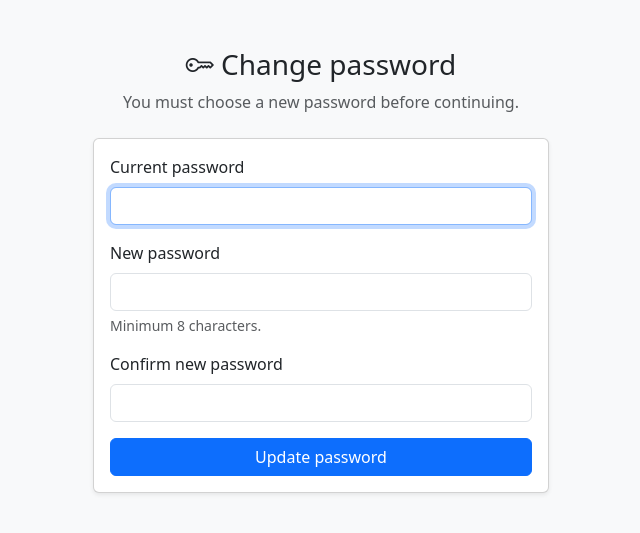
After one commit to pawel-cygal/webex-repo-man, a Flask app: page /auth/change-password in a window 1280 px wide. The commit adds this page. Shown: the top 533 px of the page, without its empty margins (319-959 px from the left). Run offline with Flask 3, Linux system fonts and the light colour scheme; the visitor is signed in with stand-in values (Sample User, id 1).

Commit message:
feat: Add user authentication with Flask-Login
Introduces the User and AppSetting models plus the auth blueprint
(/auth/login, /auth/logout, /auth/change-password). All existing routes
now require a logged-in user. On first container start the app
bootstraps a super admin from ADMIN_EMAIL with a 'changeme' password
(forced to be replaced on first sign-in).

Existing webex_channel and scheduled_job rows receive a nullable
owner_id column — current data stays in place and will display as
'Legacy' until assigned.

```diff
--- a/app/__init__.py
+++ b/app/__init__.py
@@ -1,40 +1,94 @@
 # app/__init__.py
-import os
 import logging
+import secrets
 
 from flask import Flask
 from flask_sqlalchemy import SQLAlchemy
 from flask_migrate import Migrate
+from flask_login import LoginManager
 from .config import Config
 
-# Initialize extensions
 db = SQLAlchemy()
 migrate = Migrate()
+login_manager = LoginManager()
+login_manager.login_view = 'auth.login'
+login_manager.login_message_category = 'warning'
+
+
+@login_manager.user_loader
+def load_user(user_id):
+    from .models import User
+    return User.query.get(int(user_id))
+
 
 def create_app(config_class=Config):
-    """
-    Application factory function to create and configure the Flask app.
-    """
     app = Flask(__name__)
     app.config.from_object(config_class)
 
-    # Configure logging
     logging.basicConfig(level=logging.INFO, format='%(asctime)s - %(levelname)s - %(message)s')
 
-    # Initialize Flask extensions
     db.init_app(app)
     migrate.init_app(app, db)
+    login_manager.init_app(app)
 
-    # Register blueprints
     from .main.routes import main as main_blueprint
     app.register_blueprint(main_blueprint)
 
-    # In the future, to enable webhooks, we would uncomment the following:
-    # from app.webhook.routes import webhook as webhook_blueprint
-    # app.register_blueprint(webhook_blueprint)
+    from .auth import auth as auth_blueprint
+    app.register_blueprint(auth_blueprint)
 
-    # Start the background scheduler (APScheduler)
+    _bootstrap_super_admin(app)
+
     from .scheduler.jobs import start_scheduler
     start_scheduler(app)
 
     return app
+
+
+def _bootstrap_super_admin(app):
+    """
+    If no users exist, create the super admin from config. Logs the initial
+    password once so the operator can see it on first container start.
+    """
+    from sqlalchemy.exc import OperationalError
+    from .models import User
+
+    with app.app_context():
+        try:
+            if User.query.count() > 0:
+                return
+        except OperationalError:
+            # Tables not yet migrated (first-ever boot before `flask db upgrade`).
+            app.logger.warning("User table missing — run database migrations, then restart.")
+            return
+
+        email = (
+            app.config.get('SUPER_ADMIN_EMAIL')
+            or app.config.get('ADMIN_EMAIL')
+            or ''
+        ).strip().lower()
+        if not email:
+            app.logger.warning("SUPER_ADMIN_EMAIL / ADMIN_EMAIL not configured — skipping bootstrap.")
+            return
+
+        initial_password = (
+            app.config.get('SUPER_ADMIN_INITIAL_PASSWORD')
+            or secrets.token_urlsafe(12)
+        )
+        user = User(
+            email=email,
+            display_name='Super Admin',
+            is_admin=True,
+            is_super_admin=True,
+            is_active_flag=True,
+            must_change_password=True,
+        )
+        user.set_password(initial_password)
+        db.session.add(user)
+        db.session.commit()
+
+        app.logger.warning("=" * 70)
+        app.logger.warning(f"Super admin bootstrapped: {email}")
+        app.logger.warning(f"Initial password: {initial_password}")
+        app.logger.warning("You will be forced to change it on first login.")
+        app.logger.warning("=" * 70)
--- /dev/null
+++ b/app/auth/__init__.py
@@ -0,0 +1,6 @@
+# app/auth/__init__.py
+from flask import Blueprint
+
+auth = Blueprint('auth', __name__, url_prefix='/auth')
+
+from . import routes  # noqa: E402,F401
--- /dev/null
+++ b/app/auth/routes.py
@@ -0,0 +1,69 @@
+# app/auth/routes.py
+from flask import render_template, request, redirect, url_for, flash, current_app
+from flask_login import login_user, logout_user, login_required, current_user
+from . import auth
+from .. import db
+from ..models import User
+
+
+@auth.route('/login', methods=['GET', 'POST'])
+def login():
+    if current_user.is_authenticated:
+        return redirect(url_for('main.index'))
+
+    if request.method == 'POST':
+        email = (request.form.get('email') or '').strip().lower()
+        password = request.form.get('password') or ''
+
+        user = User.query.filter_by(email=email).first()
+        if not user or not user.is_active or not user.check_password(password):
+            flash('Invalid email or password.', 'danger')
+            return render_template('auth/login.html', email=email), 401
+
+        login_user(user, remember=bool(request.form.get('remember')))
+        current_app.logger.info(f"User {user.email} logged in.")
+
+        if user.must_change_password:
+            return redirect(url_for('auth.change_password'))
+
+        next_url = request.args.get('next') or url_for('main.index')
+        return redirect(next_url)
+
+    return render_template('auth/login.html')
+
+
+@auth.route('/logout', methods=['POST'])
+@login_required
+def logout():
+    current_app.logger.info(f"User {current_user.email} logged out.")
+    logout_user()
+    return redirect(url_for('auth.login'))
+
+
+@auth.route('/change-password', methods=['GET', 'POST'])
+@login_required
+def change_password():
+    if request.method == 'POST':
+        current_pw = request.form.get('current_password') or ''
+        new_pw = request.form.get('new_password') or ''
+        confirm_pw = request.form.get('confirm_password') or ''
+
+        if not current_user.check_password(current_pw):
+            flash('Current password is incorrect.', 'danger')
+            return render_template('auth/change_password.html'), 400
+
+        if len(new_pw) < 8:
+            flash('New password must be at least 8 characters.', 'danger')
+            return render_template('auth/change_password.html'), 400
+
+        if new_pw != confirm_pw:
+            flash('New password and confirmation do not match.', 'danger')
+            return render_template('auth/change_password.html'), 400
+
+        current_user.set_password(new_pw)
+        current_user.must_change_password = False
+        db.session.commit()
+        flash('Password updated.', 'success')
+        return redirect(url_for('main.index'))
+
+    return render_template('auth/change_password.html')
--- a/app/models.py
+++ b/app/models.py
@@ -2,39 +2,79 @@
 from . import db
 from datetime import datetime
 from flask import url_for
+from flask_login import UserMixin
+from werkzeug.security import generate_password_hash, check_password_hash
+
+
+class User(UserMixin, db.Model):
+    id = db.Column(db.Integer, primary_key=True)
+    email = db.Column(db.String(255), unique=True, nullable=False, index=True)
+    display_name = db.Column(db.String(255), nullable=True)
+    password_hash = db.Column(db.String(255), nullable=True)
+    webex_id = db.Column(db.String(255), unique=True, nullable=True)
+    is_admin = db.Column(db.Boolean, default=False, nullable=False)
+    is_super_admin = db.Column(db.Boolean, default=False, nullable=False)
+    is_active_flag = db.Column('is_active', db.Boolean, default=True, nullable=False)
+    must_change_password = db.Column(db.Boolean, default=False, nullable=False)
+    created_at = db.Column(db.DateTime, default=datetime.utcnow)
+
+    channels = db.relationship('WebexChannel', backref='owner', lazy=True)
+    jobs = db.relationship('ScheduledJob', backref='owner', lazy=True)
+
+    def set_password(self, password):
+        self.password_hash = generate_password_hash(password)
+
+    def check_password(self, password):
+        if not self.password_hash:
+            return False
+        return check_password_hash(self.password_hash, password)
+
+    @property
+    def is_active(self):
+        return self.is_active_flag
+
+    def display(self):
+        return self.display_name or self.email
+
+    def __repr__(self):
+        return f'<User {self.email}>'
+
+
+class AppSetting(db.Model):
+    """
+    Simple key/value store for application-wide configuration
+    (auth mode, Webex OAuth credentials, etc.). Edited by super admin.
+    """
+    key = db.Column(db.String(64), primary_key=True)
+    value = db.Column(db.Text, nullable=True)
+    updated_at = db.Column(db.DateTime, default=datetime.utcnow, onupdate=datetime.utcnow)
+
 
 class WebexChannel(db.Model):
-    """
-    Represents a Webex room/channel saved by the user.
-    """
     id = db.Column(db.Integer, primary_key=True)
     name = db.Column(db.String(128), unique=True, nullable=False)
     room_id = db.Column(db.String(256), unique=True, nullable=False)
+    owner_id = db.Column(db.Integer, db.ForeignKey('user.id'), nullable=True)
     jobs = db.relationship('ScheduledJob', backref='channel', lazy=True, cascade="all, delete-orphan")
 
     def __repr__(self):
         return f'<WebexChannel {self.name}>'
 
+
 class ScheduledJob(db.Model):
-    """
-    Represents a scheduled message job defined by the user.
-    """
     id = db.Column(db.Integer, primary_key=True)
     name = db.Column(db.String(128), nullable=False)
     message = db.Column(db.Text, nullable=False)
 
-    # Foreign Key to WebexChannel
     channel_id = db.Column(db.Integer, db.ForeignKey('webex_channel.id'), nullable=False)
+    owner_id = db.Column(db.Integer, db.ForeignKey('user.id'), nullable=True)
 
-    # Schedule properties
-    schedule_time = db.Column(db.String(5), nullable=False) # e.g., "09:00"
+    schedule_time = db.Column(db.String(5), nullable=False)
     timezone = db.Column(db.String(64), nullable=False, default='UTC')
-    frequency = db.Column(db.String(20), nullable=False, default='daily') # e.g., 'daily', 'monday', 'saturday'
+    frequency = db.Column(db.String(20), nullable=False, default='daily')
 
-    # Mentions - stored as a simple comma-separated string of emails
     mentions = db.Column(db.String(1024), nullable=True)
 
-    # State tracking
     is_active = db.Column(db.Boolean, default=True, nullable=False)
     last_run = db.Column(db.DateTime, nullable=True)
     created_at = db.Column(db.DateTime, default=datetime.utcnow)
@@ -43,9 +83,6 @@ class ScheduledJob(db.Model):
         return f'<ScheduledJob {self.name}>'
 
     def to_dict(self):
-        """
-        Serializes the object to a dictionary.
-        """
         return {
             'id': self.id,
             'name': self.name,
@@ -55,6 +92,7 @@ class ScheduledJob(db.Model):
                 'name': self.channel.name,
                 'room_id': self.channel.room_id
             },
+            'owner': self.owner.display() if self.owner else None,
             'schedule_time': self.schedule_time,
             'timezone': self.timezone,
             'frequency': self.frequency,
--- /dev/null
+++ b/app/templates/auth/change_password.html
@@ -0,0 +1,44 @@
+<!DOCTYPE html>
+<html lang="en">
+<head>
+    <meta charset="UTF-8">
+    <title>Change password — Webex Repo Man</title>
+    <link href="https://cdn.jsdelivr.net/npm/bootstrap@5.3.3/dist/css/bootstrap.min.css" rel="stylesheet">
+    <link rel="stylesheet" href="https://cdn.jsdelivr.net/npm/bootstrap-icons@1.11.3/font/bootstrap-icons.min.css">
+</head>
+<body class="bg-light">
+<div class="container" style="max-width: 480px; margin-top: 6vh;">
+    <div class="text-center mb-4">
+        <h3><i class="bi bi-key"></i> Change password</h3>
+        <p class="text-muted">You must choose a new password before continuing.</p>
+    </div>
+
+    {% with messages = get_flashed_messages(with_categories=true) %}
+        {% for category, message in messages %}
+            <div class="alert alert-{{ category }}">{{ message }}</div>
+        {% endfor %}
+    {% endwith %}
+
+    <div class="card shadow-sm">
+        <div class="card-body">
+            <form method="POST" action="{{ url_for('auth.change_password') }}">
+                <div class="mb-3">
+                    <label class="form-label">Current password</label>
+                    <input type="password" class="form-control" name="current_password" required autofocus>
+                </div>
+                <div class="mb-3">
+                    <label class="form-label">New password</label>
+                    <input type="password" class="form-control" name="new_password" minlength="8" required>
+                    <div class="form-text">Minimum 8 characters.</div>
+                </div>
+                <div class="mb-3">
+                    <label class="form-label">Confirm new password</label>
+                    <input type="password" class="form-control" name="confirm_password" minlength="8" required>
+                </div>
+                <button type="submit" class="btn btn-primary w-100">Update password</button>
+            </form>
+        </div>
+    </div>
+</div>
+</body>
+</html>
--- a/requirements.txt
+++ b/requirements.txt
@@ -6,6 +6,8 @@ Flask
 Flask-SQLAlchemy
 Flask-WTF
 Flask-Migrate
+Flask-Login
+cryptography
 gunicorn
 
 # Scheduler
```
Also changed, not shown: app/main/routes.py (+13 -2 lines), app/templates/auth/login.html (added, +44 -0 lines), app/templates/edit_job.html (+12 -0 lines), app/templates/index.html (+17 -0 lines), migrations/versions/a1b2c3d4e5f6_add_auth_and_ownership.py (added, +68 -0 lines).
